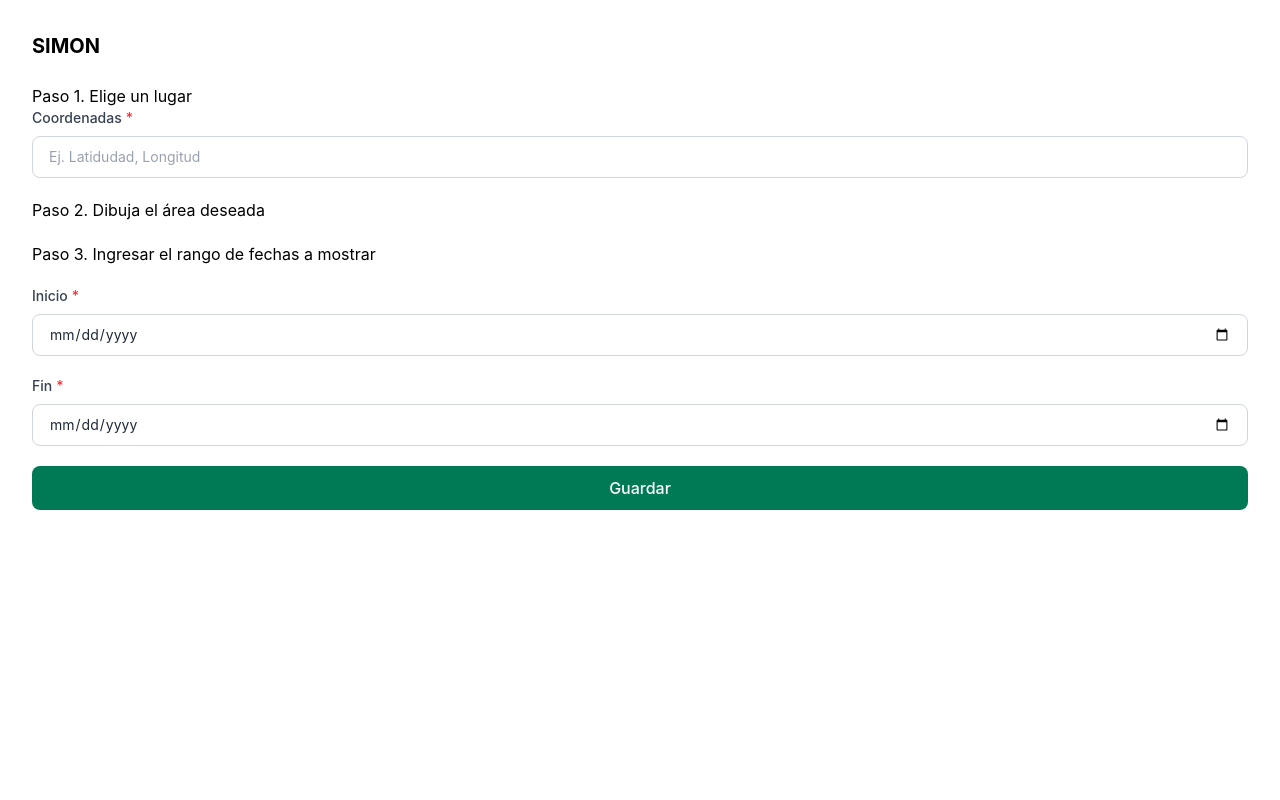
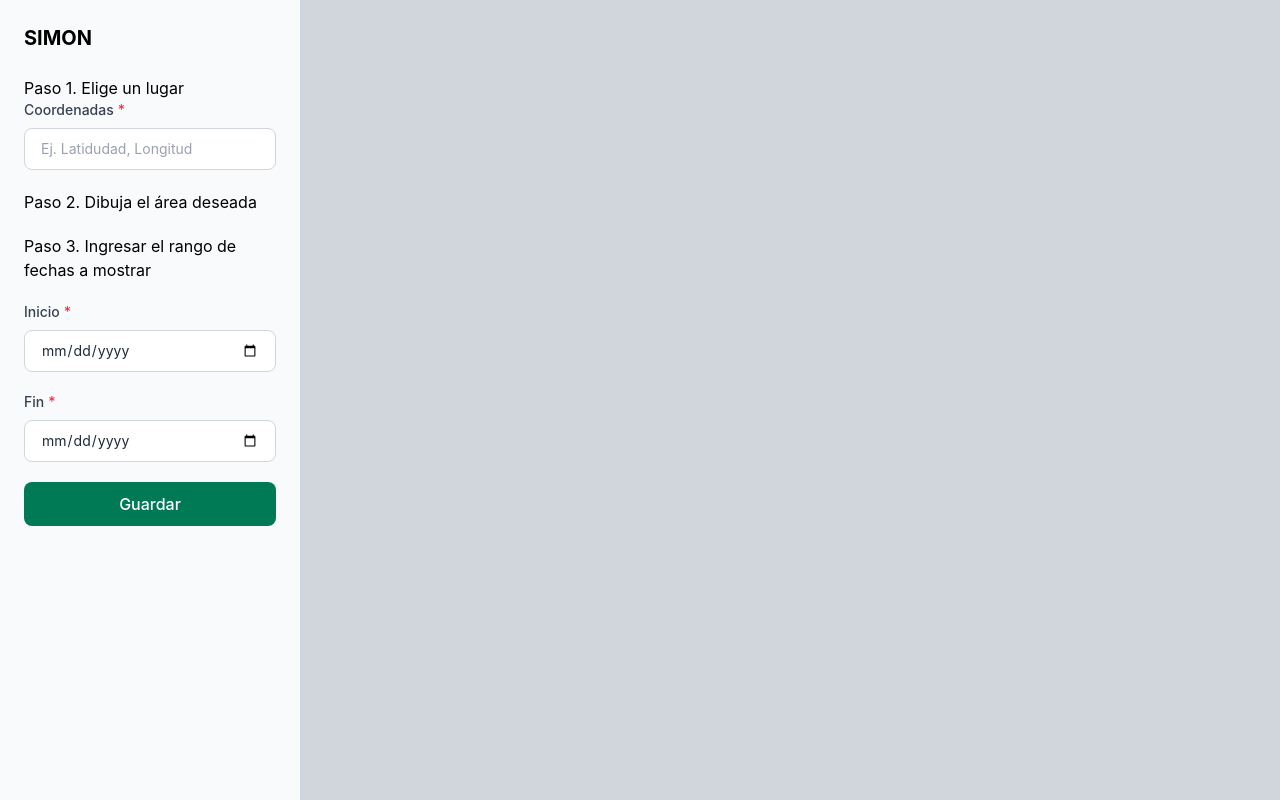
Before and after one commit to rekdev07/SIMON-MODIS-and-VIIRS-Harmonizer, a React (Vite) app in the folder client/: page / in a window 1280 px wide. Built offline with nearby package versions, Linux system fonts and the light colour scheme.

Commit message:
Add sidepanel layoul

```diff
--- a/client/src/components/ScreenViewer/SideBar.tsx
+++ b/client/src/components/ScreenViewer/SideBar.tsx
@@ -5,7 +5,7 @@ type SideBar = {
 }
 
 function SideBar({ children }: SideBar) {
-  return <section>{children}</section>
+  return <section className='bg-gray-50 p-6'>{children}</section>
 }
 
 export default SideBar
--- a/client/src/pages/MapViewer.tsx
+++ b/client/src/pages/MapViewer.tsx
@@ -8,7 +8,7 @@ function MapViewer() {
   const [fecha, setFecha] = useState('')
 
   return (
-    <div className="min-h-screen p-8">
+    <div className="min-h-screen grid grid-cols-[300px_1fr] bg-gray-300">
       <SideBar>
         <h1 className="mb-6 text-xl font-bold">SIMON</h1>
         <p>Paso 1. Elige un lugar</p>
```
